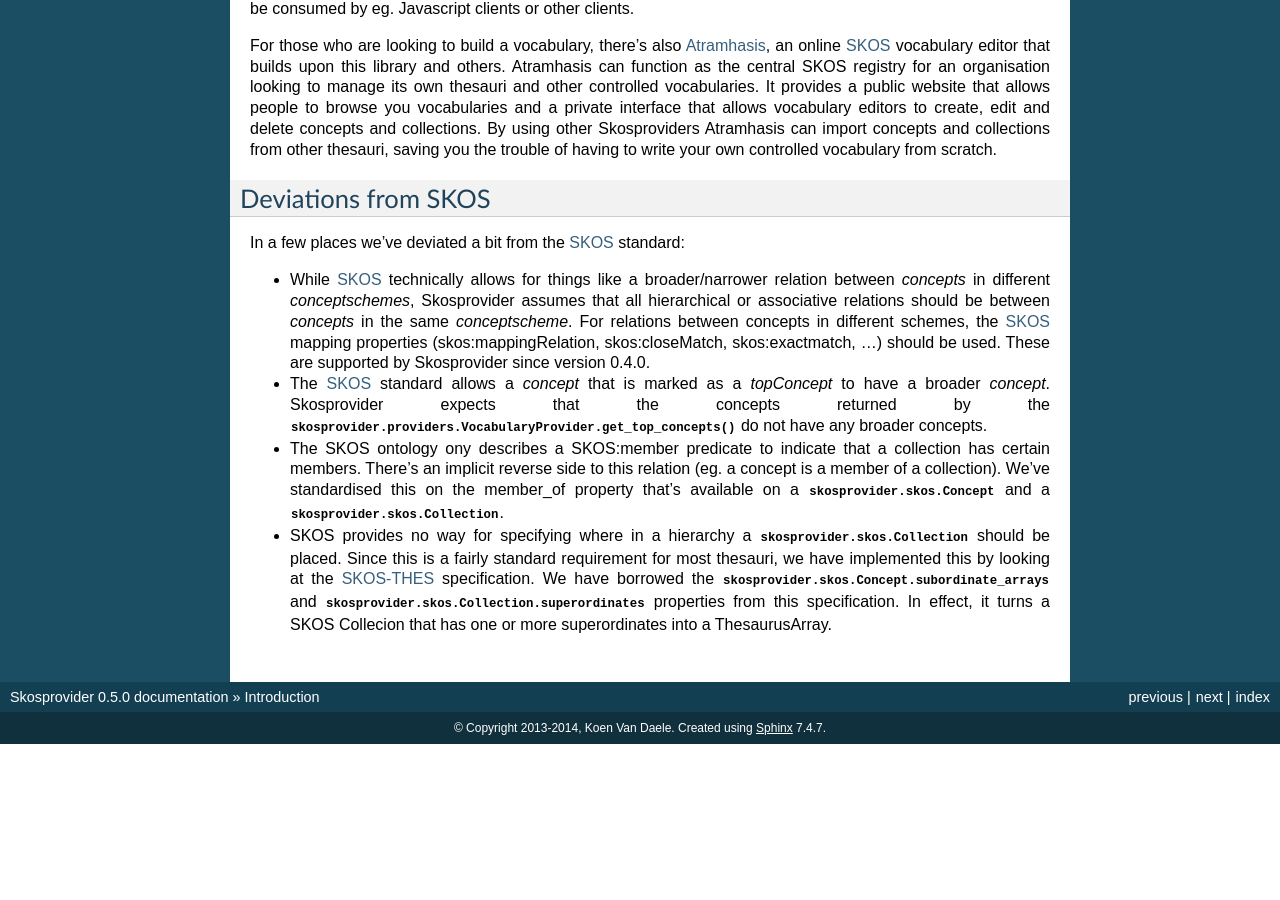
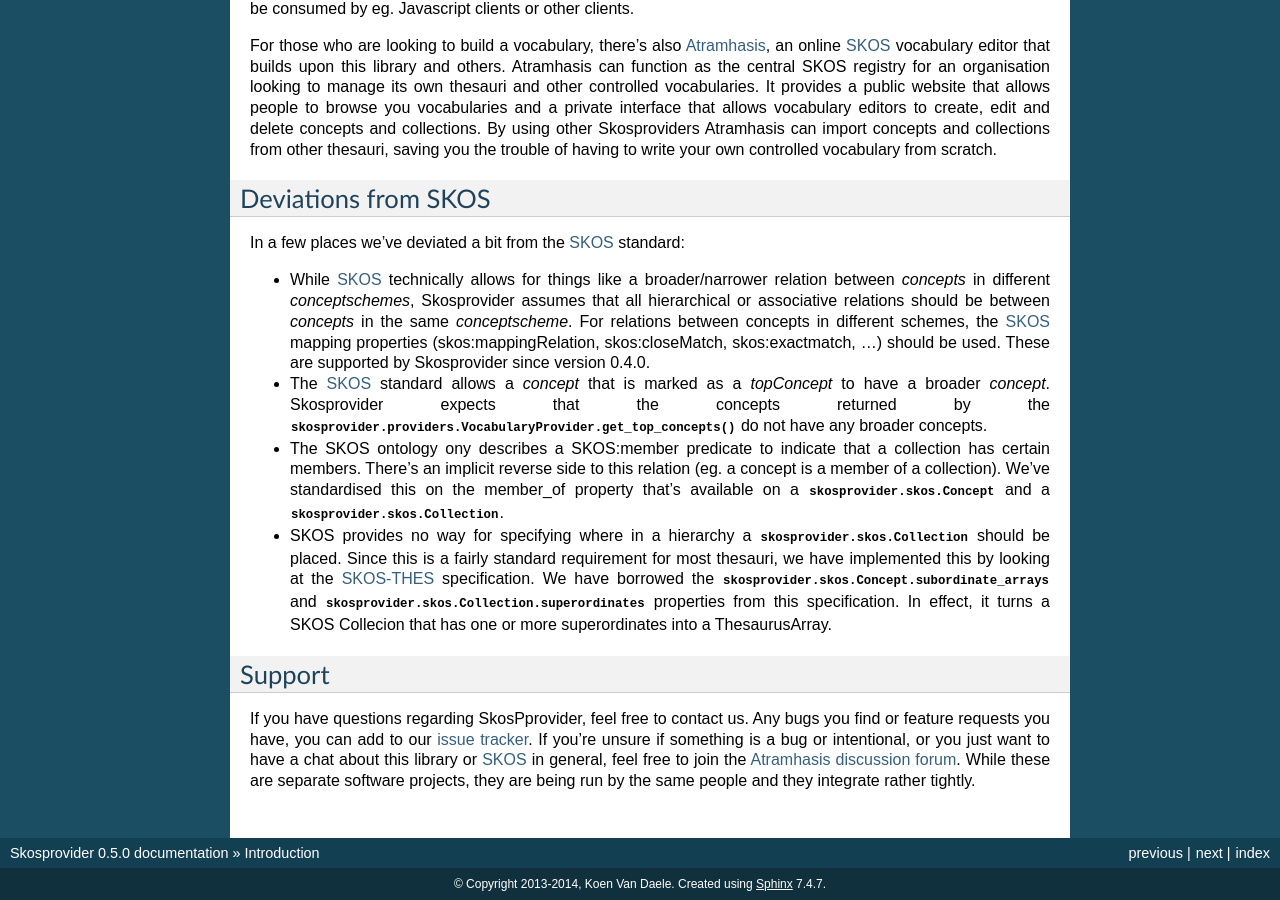
Before and after one commit to OnroerendErfgoed/skosprovider, a Sphinx documentation site: the page built from docs/intro.rst, in a window 1280 px wide and 900 px high, scrolled down 884 px. Built offline with Sphinx 7.4.7, drawn with Linux system fonts in a browser that asks for light colours; before the commit the page ends 1628 px from its top, so only the background shows below that.

Commit message:
Add a bit about support to the docs.

```diff
--- a/docs/intro.rst
+++ b/docs/intro.rst
@@ -109,3 +109,15 @@
   :attr:`skosprovider.skos.Collection.superordinates` properties from this
   specification. In effect, it turns a SKOS Collecion that has one or more
   superordinates into a ThesaurusArray.
+
+Support
+-------
+
+If you have questions regarding SkosPprovider, feel free to contact us. Any bugs
+you find or feature requests you have, you can add to our
+`issue tracker <https://github.com/koenedaele/skosprovider/issues>`_. If you're
+unsure if something is a bug or intentional, or you just want to have a chat
+about this library or :term:`SKOS` in general, feel free to join the
+`Atramhasis discussion forum <https://groups.google.com/forum/#!forum/atramhasis>`_.
+While these are separate software projects, they are being run by the same
+people and they integrate rather tightly.
```
